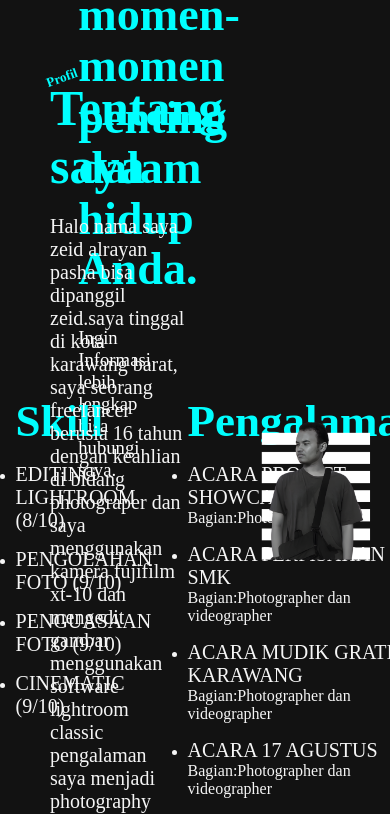
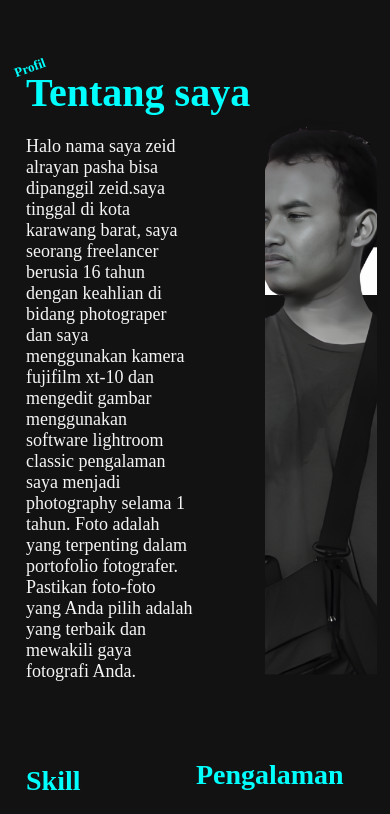
Before and after one commit to zeidalrayan/Portfolio_Web_PTS, a plain HTML site: page index.html in a window 390 px wide. Shown: the part 852-1666 px from the top of the page. Drawn offline with nearby package versions, Linux system fonts and the light colour scheme.

Commit message:
versi 1.1

```diff
--- a/index.html
+++ b/index.html
@@ -3,8 +3,9 @@
 
 <head>
     <meta charset="UTF-8">
+
     <meta http-equiv="X-UA-Compatible" content="IE=edge">
-    <meta name="viewport" content="width=device-width, initial-scale=1.0">
+    <meta name="viewport" content="width=device-width, initial-scale=1">
     <title>Portofolio</title>
     <link rel="stylesheet" href="https://cdnjs.cloudflare.com/ajax/libs/font-awesome/6.4.2/css/all.min.css"
         integrity="sha512-z3gLpd7yknf1YoNbCzqRKc4qyor8gaKU1qmn+CShxbuBusANI9QpRohGBreCFkKxLhei6S9CQXFEbbKuqLg0DA=="
@@ -53,19 +54,31 @@
         <div id="page1">
             <div id="right">
                 <div data-aos="fade-down" data-aos-delay="1000" data-aos-duration="1000" id="text1">
+
+                    <div class="about-me">
+                        <div class="headerabout">
                             <h5>Profil</h5>
                             <h1>Tentang saya</h1>
                             <h4>Halo
                                 nama saya zeid
                                 alrayan
-                        pasha bisa dipanggil zeid.saya tinggal di kota karawang barat, saya seorang freelancer berusia
+                                pasha bisa dipanggil zeid.saya tinggal di kota karawang barat, saya seorang freelancer
+                                berusia
                                 16 tahun
                                 dengan keahlian di bidang photograper dan saya menggunakan kamera fujifilm xt-10 dan
                                 mengedit gambar
                                 menggunakan software lightroom classic pengalaman saya menjadi photography selama 1
-                        tahun. Foto adalah yang terpenting dalam portofolio fotografer. Pastikan foto-foto yang Anda
+                                tahun. Foto adalah yang terpenting dalam portofolio fotografer. Pastikan foto-foto yang
+                                Anda
                                 pilih adalah yang terbaik dan mewakili gaya fotografi Anda.</h4>
                         </div>
+                        <img data-aos="fade-left" data-aos-delay="500" data-aos-duration="500" src="Frame 61.png"
+                            alt="gambar">
+                    </div>
+
+
+
+
                     <div id="teks">
                         <div data-aos="fade-right" data-aos-delay="1500" data-aos-duration="1000" id="text2">
                             <h2>Skill</h2>
@@ -109,9 +122,9 @@
 
                     </div>
                 </div>
-            <div id="left">
-                <img data-aos="fade-left" data-aos-delay="500" data-aos-duration="500" src="Frame 61.png" alt="gambar">
+
             </div>
+
         </div>
         <section id="portofolio">
             <div id="section-portofolio">
--- a/style.css
+++ b/style.css
@@ -261,44 +261,35 @@ color: #00FFFF;
 }
 #page1{
     position: relative;
-    height: 100vh;
+    height: 110vh;
     border-top: 3px solid rgba(128, 128, 128, 0.468);
-    object-fit: cover;
     color: #F5F5F5;
-    width: 100vw;
+
 }
 
-#page1>#left{
-    position: relative;
-    left: 65%;
-   top: 10%;
-    transform: translateY(-50%);
-    width: 100%;
-}
-#left img{
-    width: 30%;
-    /* border-radius: 2rem; */
 
-    /* padding-right: 14rem; */
+.about-me{
+    display: flex;
+
+    flex-direction: row;
 }
 
+
 .pengalaman{
-    top: 25rem;
-   left: 9%;
-   position: relative;
+
    display: flex;
    flex-direction: column;
-   gap: 1rem;
+   gap: 0.5rem;
 }
 #text2>ul{
     display: flex;
     flex-direction: column;
-    gap:1rem;
+    gap:0.5rem;
 }
 .pengalaman>ul{
     display: flex;
     flex-direction: column;
-    gap:1rem;
+    gap:0.5rem;
 }
 
 .pengalaman h2{
@@ -310,14 +301,27 @@ color: #00FFFF;
     font-family: 'Lora', serif;
     font-weight: 500;
 }
+.headerabout{
+display:flex;
+width: 70%;
+flex-direction: column;
+}
+#page1 img{
+    width: 32%;
+    object-fit: cover;
+    justify-content: end;
+    display: flex;
+
+    }
 #teks{
     display: flex;
+    margin-top: -21rem;
     flex-direction: row;
 }
 #text1{
     margin: 50px 50px;
     height: 30%;
-    width: 50%;
+
     color: #F5F5F5;
     position: absolute;
     z-index: 9;
@@ -342,7 +346,7 @@ color: #00FFFF;
     /* color: #8873EF; */
     transform: rotate(-20deg);
     position: absolute;
-    left: -2%;
+    left: -1%;
     color: #00FFFF;
     top: 10%;
 
@@ -352,18 +356,8 @@ color: #00FFFF;
     left: 5%;
     width: 10%;
 }
-#text2{
-   top: 25rem;
-   left: 4%;
-   position: relative;
-   display: flex;
-   flex-direction: column;
-   gap:1rem;
 
 
-
-
-}
 #text2 h2{
     font-size: 45px;
     color: #00FFFF;
@@ -660,7 +654,7 @@ background-color: #121212;
     display: flex;
     justify-content: center;
     align-items: center;
-
+    font-family: 'Lora', serif;
     font-size: 26px;
 }
 .kontak button{
@@ -696,3 +690,97 @@ background-color: #121212;
     margin-top: -1rem;
     padding-bottom: 2rem;
 }
+@media (max-width:576px){
+    #nav a{
+        font-size: 10px;
+       gap: 0px;
+    }
+    #center-nav{
+        gap: 0.8rem;
+    }
+    #text h1{
+    font-size: 1.5rem;
+
+
+
+    }
+    #text h5{
+        position: absolute;
+        left: -1.5%;
+        top: 5%;
+    }
+    #text{
+        padding: 30px 10px;
+        left: 4%;
+
+    }
+    .sosmed{
+        width:100% ;
+        display: flex;
+        flex-direction: row;
+        justify-content: center;
+        align-items: center;
+    }
+    .sosmed img{
+        width: 2rem;
+        object-fit: cover;
+        height: 2.2rem;    }
+
+       #text1{
+        margin:40px 26px;
+        width: 100%;
+        height: 100vh;
+        display: flex;
+        flex-direction: column;
+        gap: 0.5rem;
+
+       }
+
+       #left{
+        top: -10rem ;
+       }
+       .about-me{
+        width: 90%;
+       }
+       #text1 h1{
+        font-size: 40px;
+       }
+       #text1 h4{
+        font-size: 18px;
+       }
+       #teks{
+        margin-top: -1rem;
+        width: 100%;
+        justify-content: center;
+        align-items: center;
+        display: flex;
+
+       }
+       #teks h2{
+        font-size: 28px;
+       }
+       #teks h4{
+        font-size: 16px;
+       }
+       .pengalaman{
+        margin-top:5.3rem;
+       }
+       #text2>ul{
+
+        gap:0.5rem;
+    }
+    .pengalaman>ul{
+
+        gap:0.1rem;
+    }
+    #page1{
+        height:115vh;
+    }
+    #text1 h5{
+        top: 3%;
+        left: -3%;
+    }
+    #text2{
+        padding-top: 1.2rem;
+    }
+}
```
Also changed, not shown: DSCF2117.JPG (added). Lines whose indentation alone changed are shown as unchanged.
